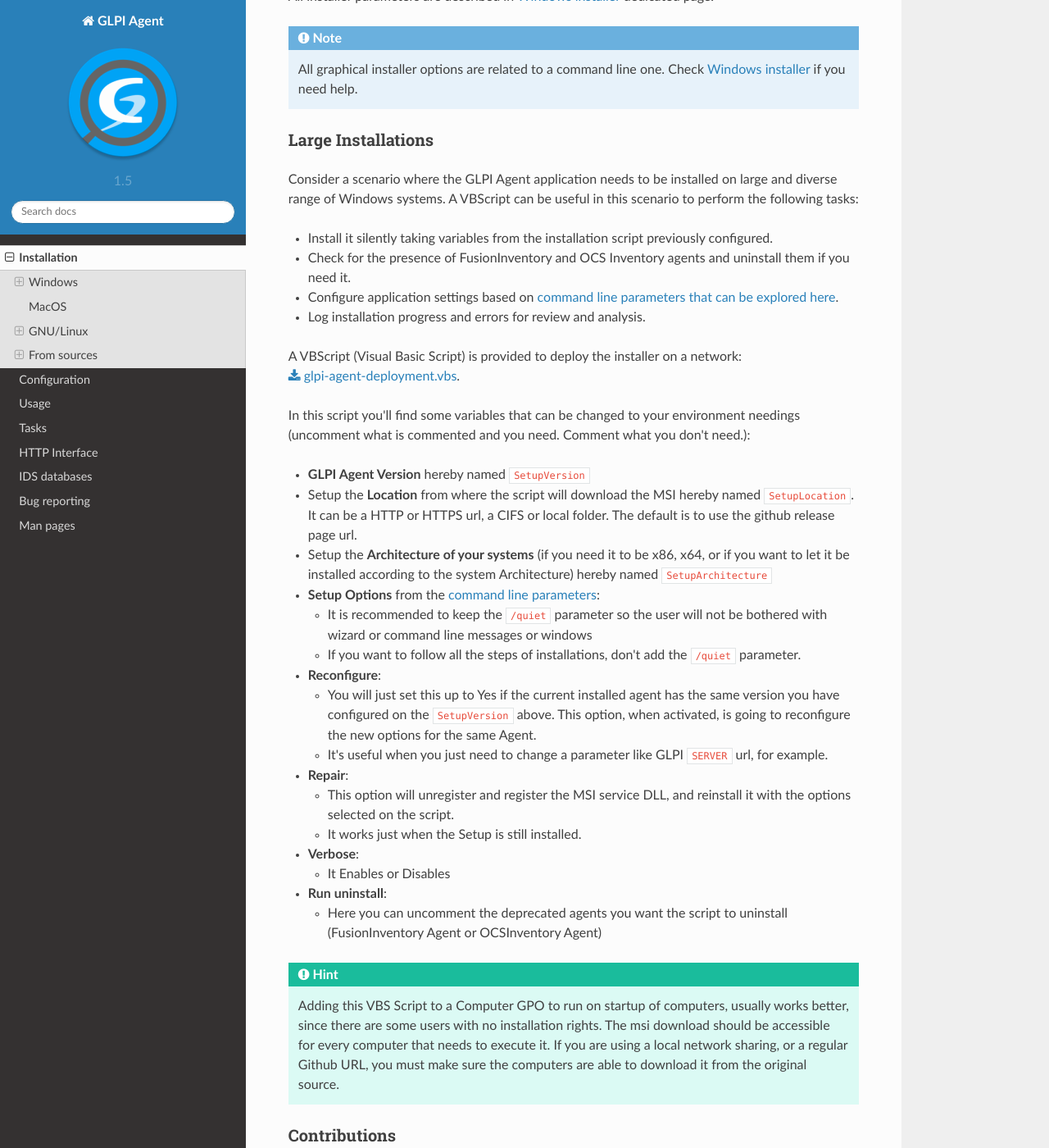
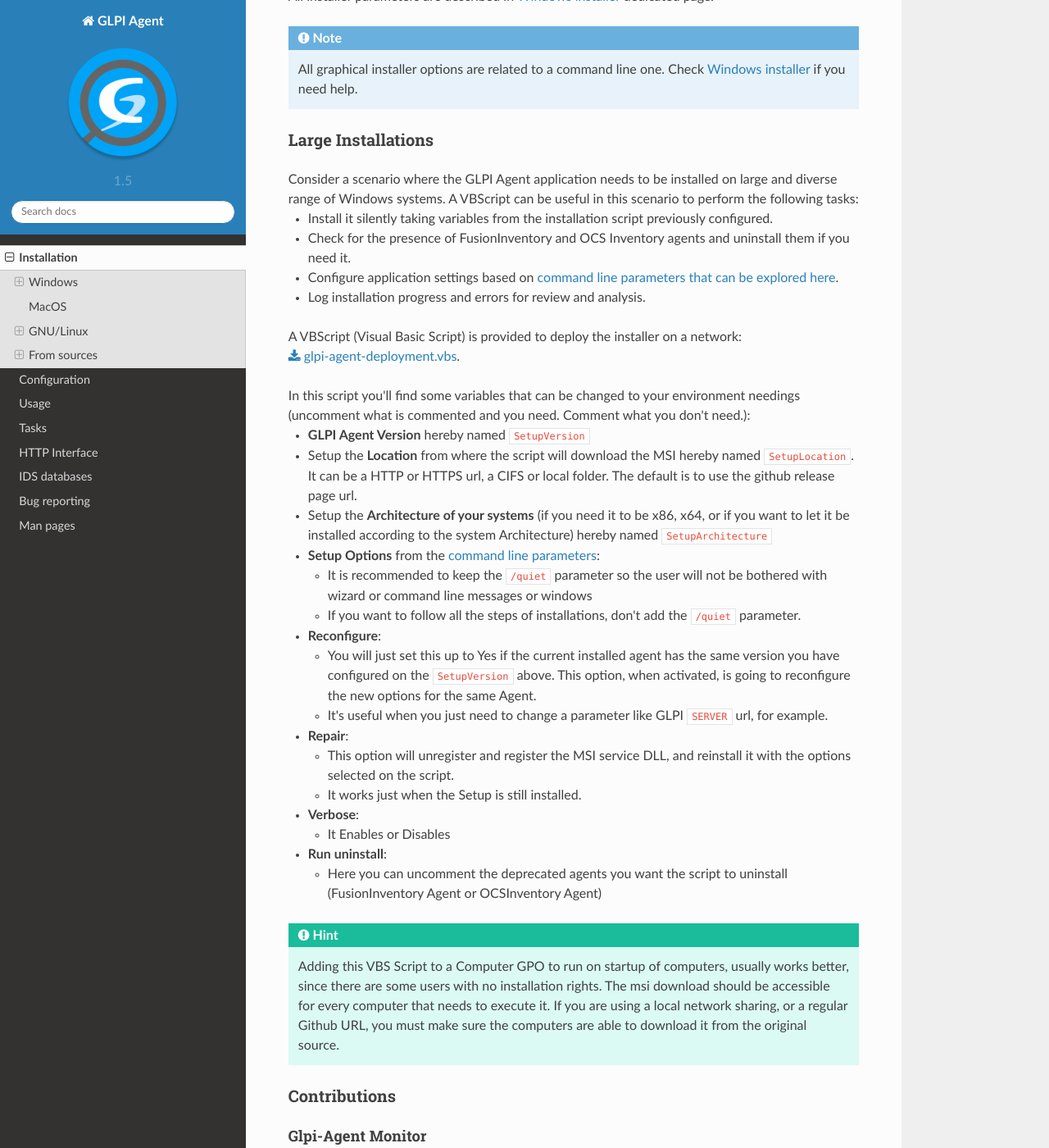
Before and after one commit to glpi-project/doc-agent, a Sphinx documentation site: the page built from source/installation/index.rst, in a window 1280 px wide and 1400 px high, scrolled down 745 px. Shown: the whole window at 82% size. Built offline with Sphinx 7.4.7 and the Read the Docs theme 2.0.0, drawn with Linux system fonts in a browser that asks for light colours.

Commit message:
Fix list formatting Add custom.css to support no-bottom-margin CSS class Use no-bottom-margin class on paragraph before list

```diff
--- /dev/null
+++ b/source/_static/css/custom.css
@@ -0,0 +1,3 @@
+.no-bottom-margin {
+  margin-bottom: 0px;
+}
--- a/source/conf.py
+++ b/source/conf.py
@@ -97,5 +97,11 @@
 
 html_favicon = '_static/images/favicon.ico'
 
+# These paths are either relative to html_static_path
+# or fully qualified paths (eg. https://...)
+html_css_files = [
+    'css/custom.css',
+]
+
 # Disable smartquotes to avoid dash concatenation on man pages
 smartquotes = False
--- a/source/installation/index.rst
+++ b/source/installation/index.rst
@@ -34,6 +34,8 @@
 Large Installations
 ^^^^^^^^^^^^^^^^^^^
 
+.. cssclass:: no-bottom-margin
+
 Consider a scenario where the GLPI Agent application needs to be installed on large and diverse range of Windows systems. A VBScript can be useful in this scenario to perform the following tasks:
 
 - Install it silently taking variables from the installation script previously configured.
@@ -44,6 +46,8 @@
 A VBScript (Visual Basic Script) is provided to deploy the installer on a network:
 :download:`glpi-agent-deployment.vbs <https://raw.github.com/glpi-project/glpi-agent/develop/contrib/windows/glpi-agent-deployment.vbs>`.
 
+.. cssclass:: no-bottom-margin
+
 In this script you'll find some variables that can be changed to your environment needings (uncomment what is commented and you need. Comment what you don't need.):
 
 - **GLPI Agent Version** hereby named ``SetupVersion``
@@ -53,17 +57,21 @@
 
   - It is recommended to keep the ``/quiet`` parameter so the user will not be bothered with wizard or command line messages or windows
   - If you want to follow all the steps of installations, don't add the ``/quiet`` parameter.
+
 - **Reconfigure**:
 
   - You will just set this up to Yes if the current installed agent has the same version you have configured on the ``SetupVersion`` above. This option, when activated, is going to reconfigure the new options for the same Agent.
   - It's useful when you just need to change a parameter like GLPI ``SERVER`` url, for example.
+
 - **Repair**:
 
   - This option will unregister and register the MSI service DLL, and reinstall it with the options selected on the script.
   - It works just when the Setup is still installed.
+
 - **Verbose**:
 
   - It Enables or Disables
+
 - **Run uninstall**:
 
   - Here you can uncomment the deprecated agents you want the script to uninstall (FusionInventory Agent or OCSInventory Agent)
@@ -96,7 +104,9 @@
 
 Get the latest ``.pkg`` package from `our releases page <https://github.com/glpi-project/glpi-agent/releases>`_ or the `nightly build page <https://nightly.glpi-project.org/glpi-agent>`_. After installing it, you'll have to configure the agent to your needs by creating a dedicated ``.cfg`` file under the ``/Applications/GLPI-Agent/etc/conf.d`` folder.
 
-You can for example create a ``local.cfg`` file and :
+.. cssclass:: no-bottom-margin
+
+You can for example create a ``local.cfg`` file and:
 
 * add the ``server = GLPI_URL`` line to point to your GLPI server,
 * eventually set ``debug = 1`` to generate some debug in logs,
@@ -174,6 +184,8 @@
 .. attention::
 
    The **linux installer** main requirement is the **perl** command.
+
+   .. cssclass:: no-bottom-margin
 
    It also requires one of the following command, depending on the targeted system:
 
```
